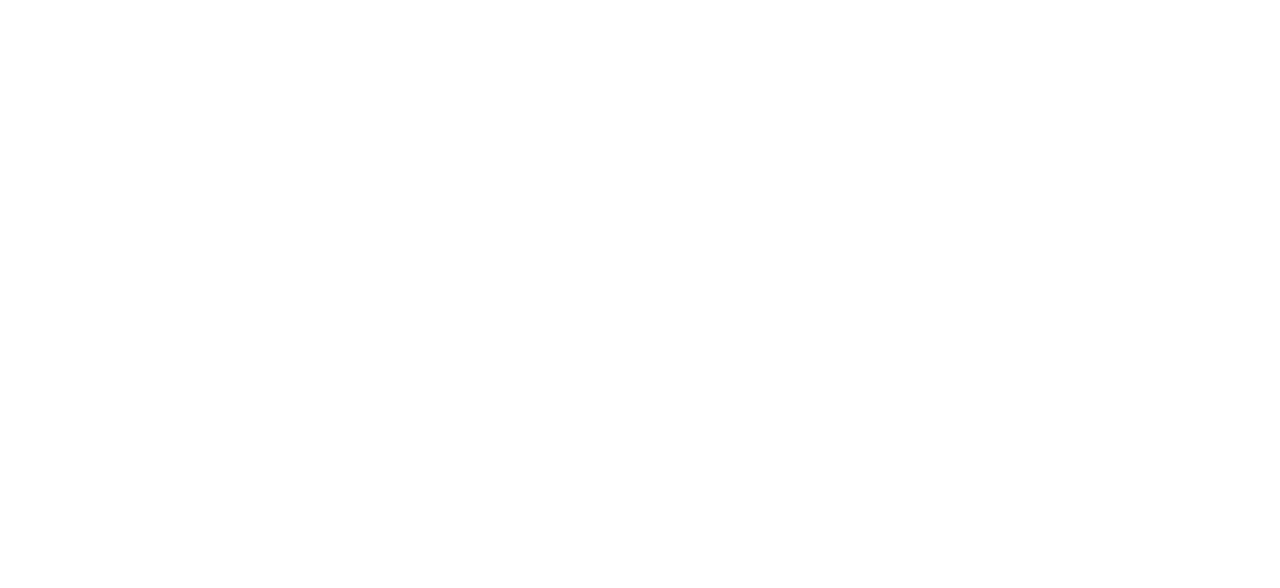
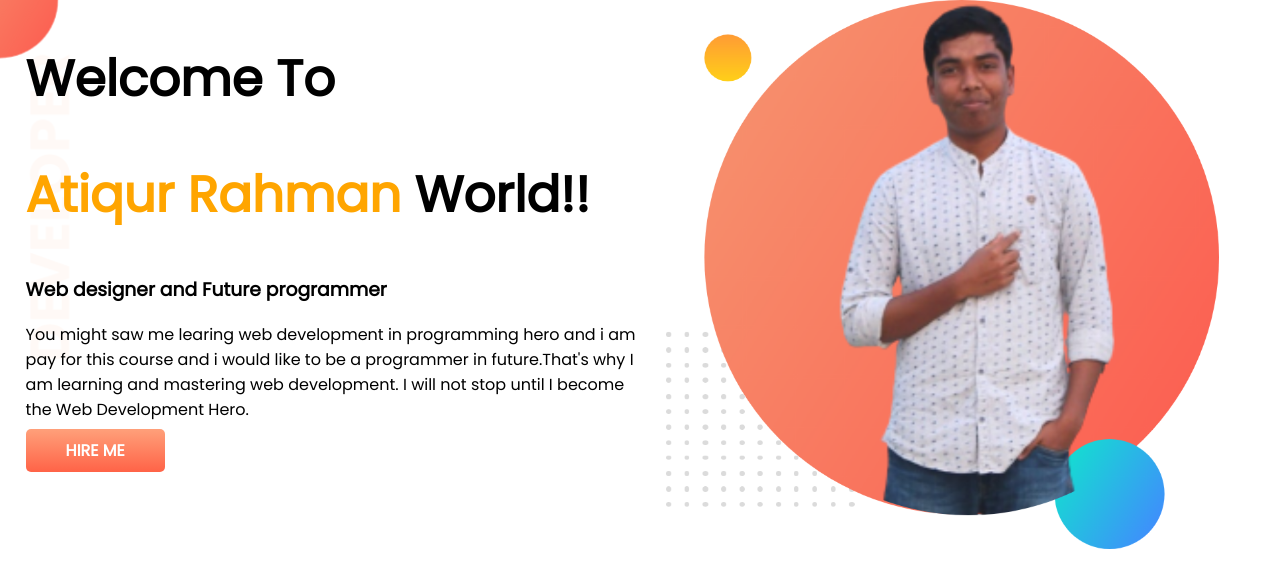
Before and after one commit to md-atiqurrahman/developer-portfolio, a plain HTML site: page index.html in a window 1280 px wide. Drawn offline with Linux system fonts and the light colour scheme.

Commit message:
add banner

```diff
--- a/index.html
+++ b/index.html
@@ -1,13 +1,34 @@
 <!DOCTYPE html>
 <html lang="en">
+
 <head>
     <meta charset="UTF-8">
     <meta http-equiv="X-UA-Compatible" content="IE=edge">
     <meta name="viewport" content="width=device-width, initial-scale=1.0">
     <title>Atiqur Rahman portfolio</title>
+    <link rel="preconnect" href="https://fonts.googleapis.com">
+    <link rel="preconnect" href="https://fonts.gstatic.com" crossorigin>
+    <link href="https://fonts.googleapis.com/css2?family=Poppins&display=swap" rel="stylesheet">
     <link rel="stylesheet" href="style.css">
 </head>
+
 <body>
+    <section class="top-banner">
+        <div class="half-width">
+            <h1>Welcome To</h1>
+            <h1><span class="orange-color">Atiqur Rahman</span> World!!</h1>
+            <h3>Web designer and Future programmer</h3>
+            <p>You might saw me learing web development in programming hero and i am pay for this course and i would
+                like to be a programmer in future.That's why I am learning and mastering web development. I will not
+                stop until I become the Web Development Hero.</p>
+            <a class="hire-button" target="_blank" href="https://www.facebook.com/groups/webdevelopmentbatch5">HIRE
+                ME</a>
+        </div>
+        <div class="half-width">
+            <img src="images/my picture.png" alt="">
+        </div>
 
+    </section>
 </body>
+
 </html>
--- a/style.css
+++ b/style.css
@@ -0,0 +1,33 @@
+body{
+    font-family: 'Poppins', sans-serif;
+    margin: 0;
+}
+h1{
+    font-size: 50px;
+}
+.orange-color{
+    color: orange;
+}
+section{
+    display: flex;
+}
+.half-width{
+    width: 50%;
+    padding-left: 2%;
+
+}
+.half-width img{
+    width: 90%;
+}
+.hire-button{
+    text-decoration: none;
+    padding: 10px 40px;
+    background-image: linear-gradient(lightsalmon, tomato);
+    color: white;
+    border-radius: 5px;
+    font-weight: 700;
+}
+.top-banner{
+    background: url(images/top-banner.png);
+    background-repeat: no-repeat;
+}
```
Also changed, not shown: images/dream-bg.png (added), images/exp-bg.png (added), images/jhankar.png (added), images/jhankar2.png (added), images/my picture.png (added), images/my-bg.png (added), images/my-bg2.png (added), images/top-banner.png (added), showOff/atiqur-removebg-preview.png (added), showOff/atiqur.jpg (added), showOff/coffe shop.jpg (added), showOff/hatir jil.jpg (added).
